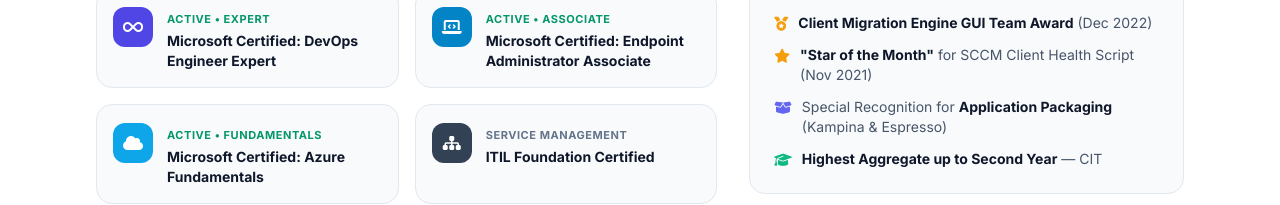
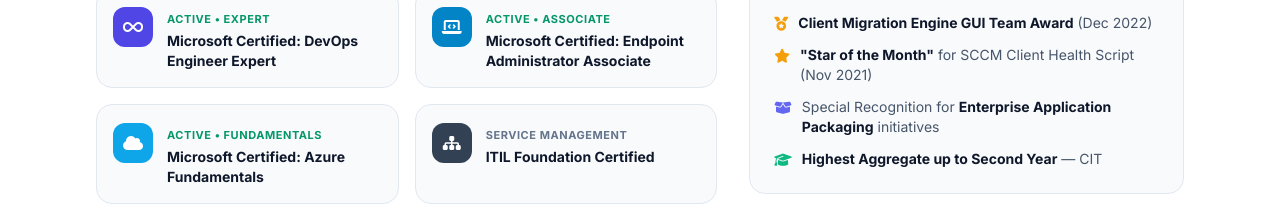
Before and after one commit to pr-haripriya/Portfolio, a plain HTML site: page index.html in a window 1280 px wide. Shown: the part 5611-5816 px from the top of the page. Drawn offline with nearby package versions, Linux system fonts and the light colour scheme.

Commit message:
Update index.html

```diff
--- a/index.html
+++ b/index.html
@@ -894,7 +894,7 @@
                             </li>
                             <li class="flex items-start gap-2.5">
                                 <i class="fa-solid fa-box-open text-brand-500 mt-1"></i>
-                                <span>Special Recognition for <strong class="text-slate-900 dark:text-white">Application Packaging</strong> (Kampina &amp; Espresso)</span>
+                                <span>Special Recognition for <strong class="text-slate-900 dark:text-white">Enterprise Application Packaging</strong> initiatives</span>
                             </li>
                             <li class="flex items-start gap-2.5">
                                 <i class="fa-solid fa-graduation-cap text-emerald-500 mt-1"></i>
```
